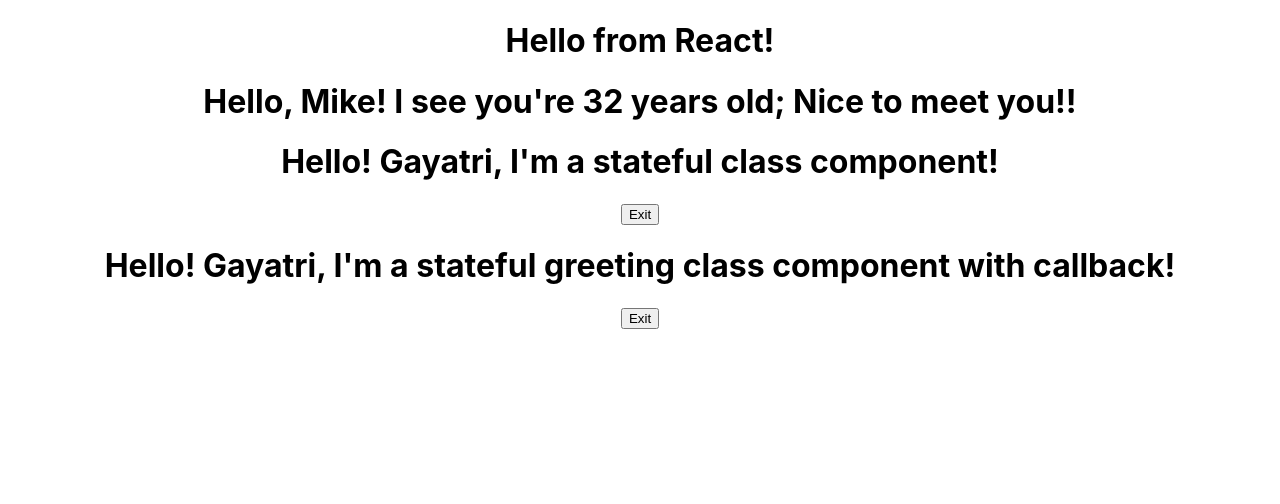
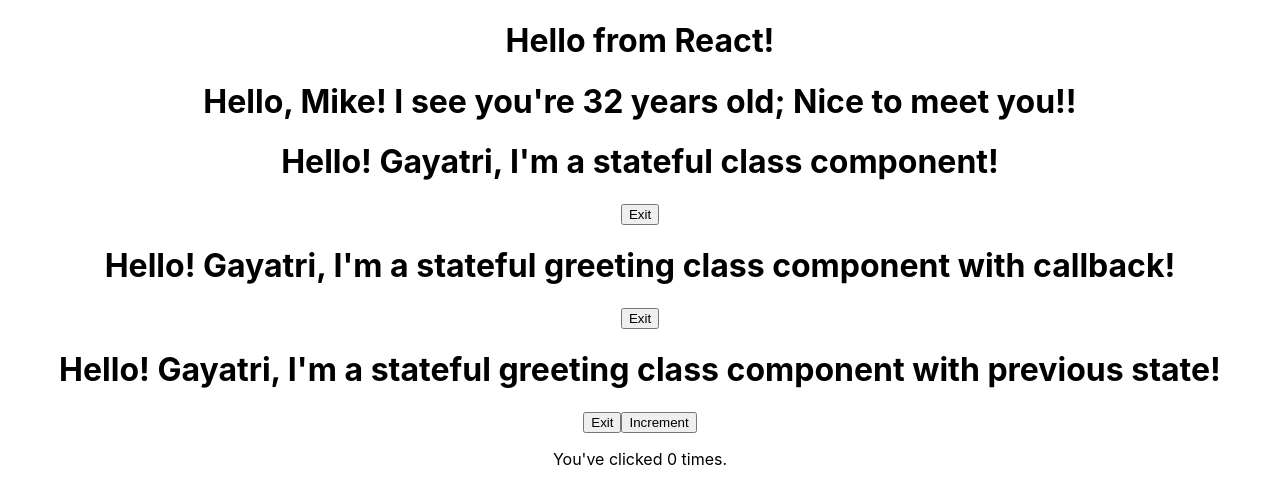
Before and after one commit to gayatrig19/first-react-app, a React (Create React App) app in the folder my-app/: page / in a window 1280 px wide. Shown: the top 504 px of the page. Built offline with nearby package versions, Linux system fonts and the light colour scheme.

Commit message:
Updating the state with ternary conditionals and prevState

```diff
--- a/my-app/src/App.js
+++ b/my-app/src/App.js
@@ -4,6 +4,7 @@
 import FunctionalGreetingWithProps from './components/FunctionalGreetingWithProps';
 import StatefulGreeting from './components/StatefulGreeting';
 import StatefulGreetingWithCallback from './components/StatefulGreetingWithCallback';
+import StatefulGreetingWithPrevState from './components/StatefulGreetingWithPrevState';
 
 function App() {
   return (
@@ -12,6 +13,7 @@
       <FunctionalGreetingWithProps greeting="Nice to meet you!!" name="Mike" age="32" />
       <StatefulGreeting greeting="I'm a stateful class component!" name="Gayatri" />
       <StatefulGreetingWithCallback greeting="I'm a stateful greeting class component with callback!" name="Gayatri" />
+      <StatefulGreetingWithPrevState greeting="I'm a stateful greeting class component with previous state!" name="Gayatri" />
     </div>
   );
 }
--- /dev/null
+++ b/my-app/src/components/StatefulGreetingWithPrevState.js
@@ -0,0 +1,65 @@
+import React from "react";
+
+class StatefulGreetingWithPrevState extends React.Component {
+    constructor(props) {
+        super(props);
+        this.state = {
+            // Initial state, represents the initial values of anything
+            // the component might change either on it's own or due to user interaction.
+            introduction: "Hello!",
+            buttonText: "Exit",
+            count: 0,
+        };
+    }
+
+    // handleClick() {
+    //     this.setState({
+    //         introduction: this.state.introduction === "Hello!" ? "Goodbye!" : "Hello!",
+    //         buttonText: this.state.buttonText === "Exit" ? "Enter" : "Exit",
+    //     }, ()=> {
+            // inside the callback function, this code will run after setState completes.
+    //         console.log('new state', this.state.introduction);
+    //         console.log('new state', this.state.buttonText);
+    //     });
+    // }
+
+    handleClick() {
+        this.setState((prevState, prevProps) => {
+            console.log('Previous State:', prevState);
+            console.log('Previous Props:', prevProps);
+            return {
+                introduction: prevState.introduction === "Hello!" ? "Goodbye!" : "Hello!",
+                buttonText: prevState.buttonText === "Exit" ? "Enter" : "Exit",
+            };
+        }) ;
+    }
+
+    increment() {
+        this.setState((prevState, prevProps) => {
+            console.log('Previous State:', prevState);
+            console.log('Previous Props:', prevProps);
+            return {
+                count: prevState.count + 1,
+            };
+        });
+    }
+
+    render () {
+        return (
+            <div>
+                 <h1>
+                    {this.state.introduction} {this.props.name}, {this.props.greeting}
+                 </h1>
+                 <button onClick={() => this.handleClick()}>
+                    {this.state.buttonText}
+                 </button>
+                 <button onClick={() => this.increment()}>
+                    Increment
+                 </button>
+                <p>You've clicked {this.state.count} times.</p>
+            </div>
+        );
+    }
+}
+
+export default StatefulGreetingWithPrevState;
```
Also changed, not shown: my-app/src/components/StatefulGreetingWithCallback.js (+5 -4 lines).
